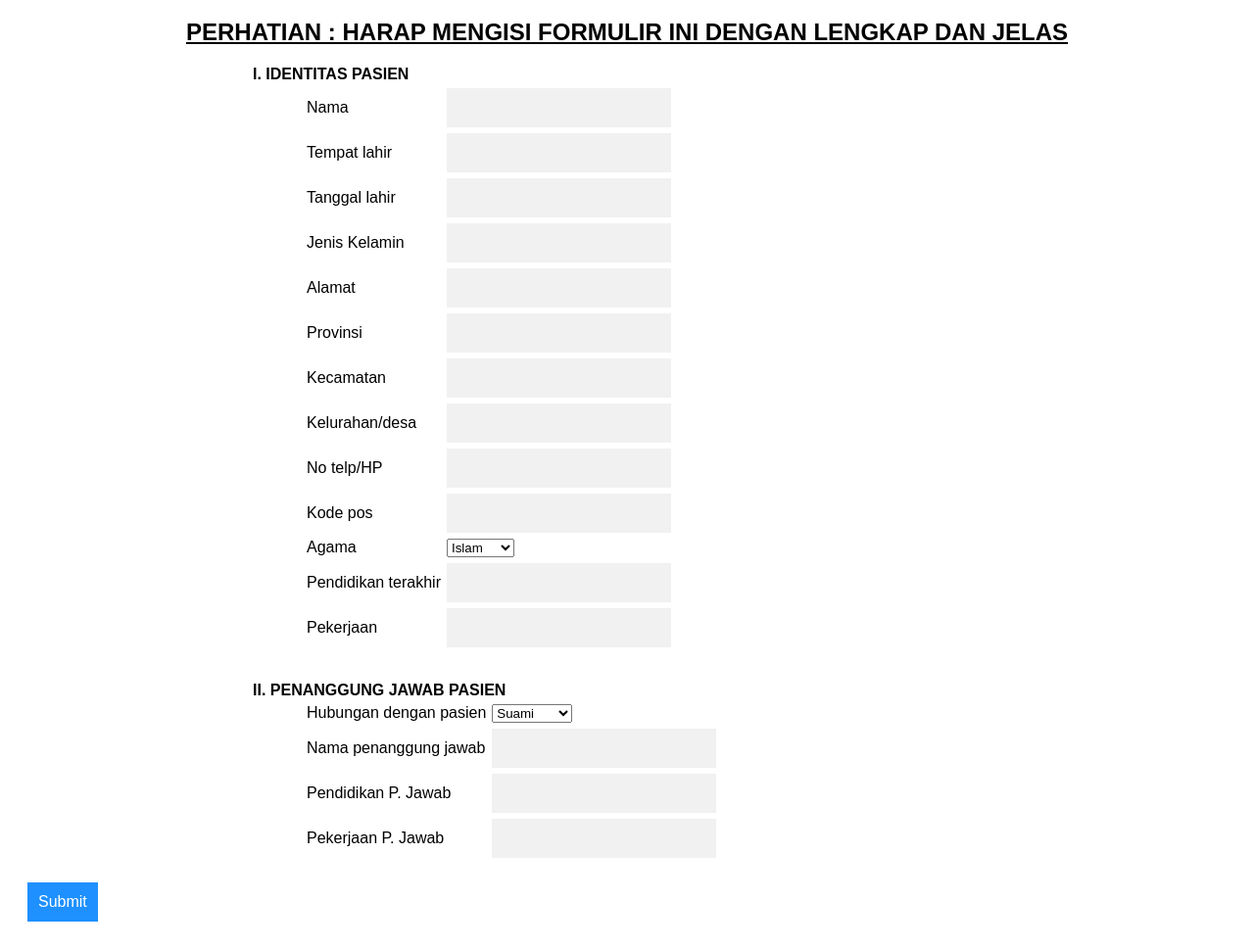
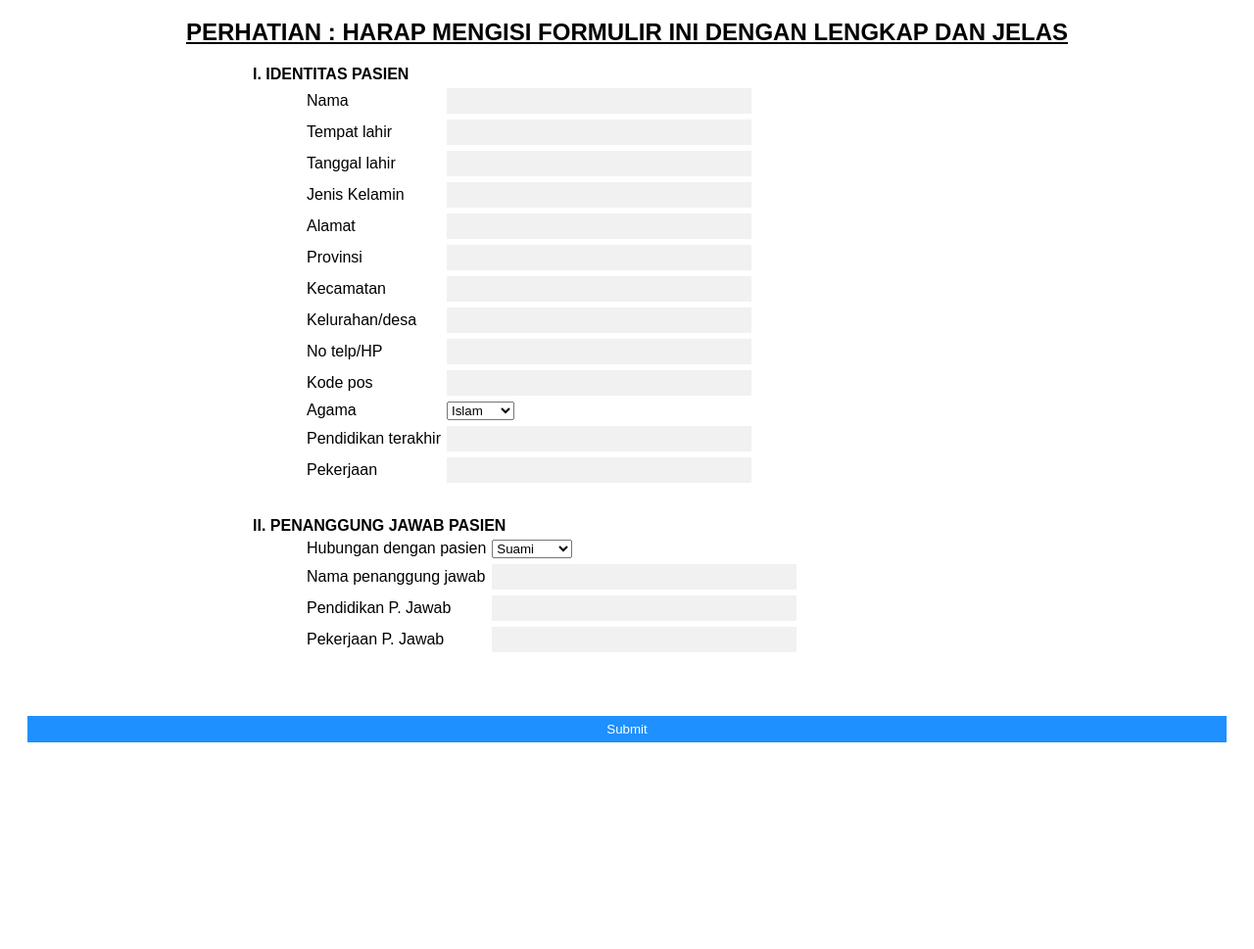
Before and after one commit to hasnalathifah/formregist, a plain HTML site: page index.html in a window 1280 px wide. Shown: the part 61-1030 px from the top of the page at 98% size. After the commit the page ends 867 px from the top, so only its background shows below. Drawn offline with Linux system fonts and the light colour scheme.

Commit message:
Update style.css

```diff
--- a/style.css
+++ b/style.css
@@ -10,16 +10,24 @@ body {
 input {
   border: 1px solid transparent;
   background-color: #f1f1f1;
-  padding: 10px;
-  font-size: 16px;
 }
 input[type=text] {
   background-color: #f1f1f1;
   width: 100%;
+  padding-top: 5px;
+  padding-right: 100px;
+  font-size: 16px;
 }
 input[type=submit] {
   background-color: DodgerBlue;
   color: #fff;
+  width: 100%;
+  padding-top: 5px;
+  padding-bottom: 5px;
+  margin-left: auto;
+  margin-right: auto;
+  margin-top: 40px;
+  margin-bottom: 20px;
 }
 .autocomplete-items {
   position: absolute;
```
